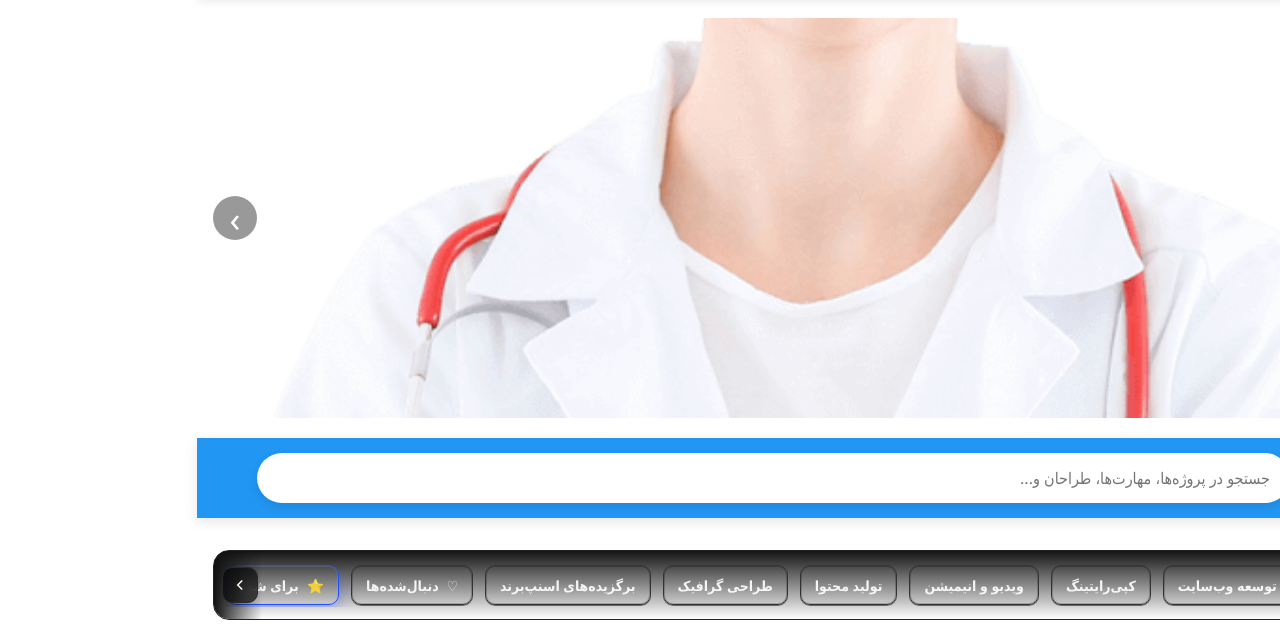
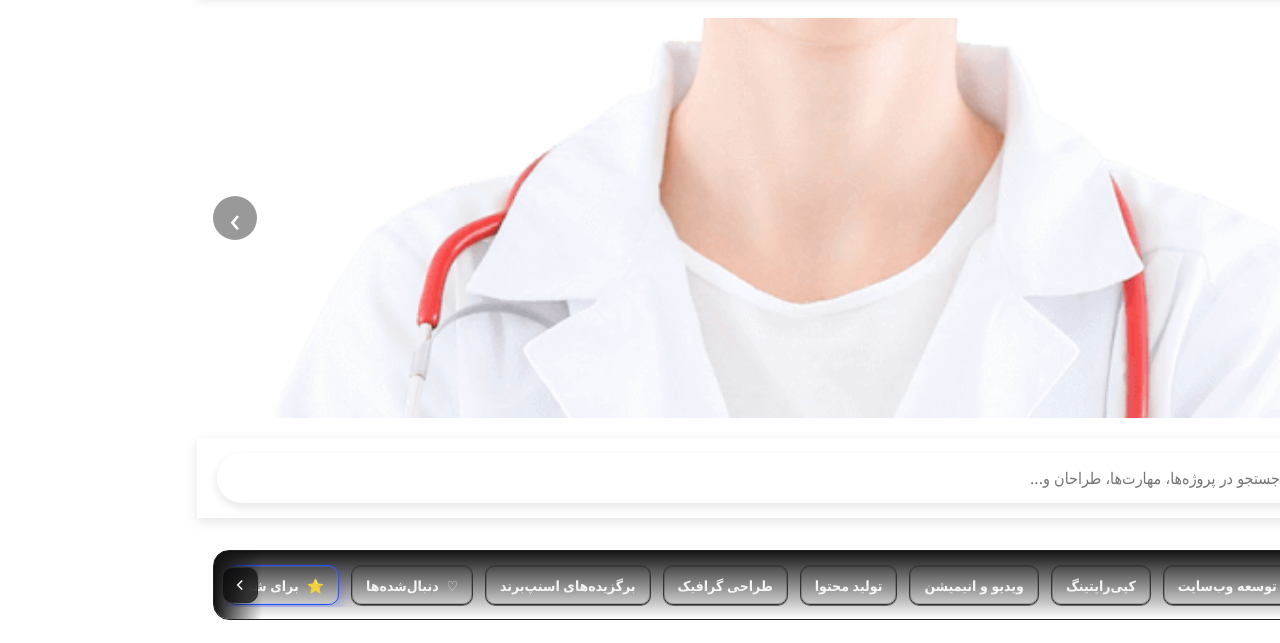
Before and after one commit to nikta1379/freelanceri-site, a plain HTML site: page index.html in a window 1280 px wide. Shown: the part 157-800 px from the top of the page. Drawn offline with Linux system fonts and the light colour scheme.

Commit message:
Update index.html

```diff
--- a/index.html
+++ b/index.html
@@ -43,6 +43,10 @@
     }
 
     body {
+      background: white;
+      margin: 0;
+      padding: 0;
+      font-family: 'Vazir', sans-serif;
       direction: rtl;
     }
 
@@ -325,7 +329,7 @@
     /* ===== نوار جستجوی تمام صفحه ===== */
     .search-full-width {
       position: relative;
-      background-color: var(--blue-light);
+
       height: var(--search-height);
       display: flex;
       align-items: center;
@@ -335,12 +339,15 @@
 
     .search-container {
       width: 100%;
-      max-width: 1200px;
       margin: 0 auto;
       padding: 0 20px;
       display: flex;
       align-items: center;
       gap: 15px;
+      /* Right-align the container content */
+      justify-content: flex-start;
+      direction: rtl;
+
     }
 
     .search-box {
@@ -351,16 +358,33 @@
       overflow: hidden;
       box-shadow: 0 4px 10px rgba(0, 0, 0, 0.1);
       height: 50px;
+      /* Make search box full width */
+      width: 100%;
+      position: relative;
+
     }
 
     .search-input {
       flex: 1;
       border: none;
-      padding: 0 20px;
+      padding: 0 50px 0 20px; /* Add padding for search icon */
       font-size: 16px;
       outline: none;
       background: transparent;
       color: #333;
+      direction: rtl;
+      width: 100%;
+    }
+
+    /* Add search icon styling */
+    .search-icon {
+      position: absolute;
+      right: 15px;
+      top: 50%;
+      transform: translateY(-50%);
+      color: #666;
+      pointer-events: none;
+      z-index: 1;
     }
 
     .search-actions {
@@ -807,9 +831,7 @@
       gap: 10px
     }
 
-    .filter-btn {
-      order: -1;
-    }
+
 
     /* در RTL این باعث می‌شود دکمه در ابتدای سطر (سمت راست) قرار گیرد */
     .brand {
@@ -1609,6 +1631,11 @@
         </aside>
       </div>
       <div class="search-box">
+        <!-- Add magnifying glass icon -->
+        <svg class="search-icon" width="20" height="20" viewBox="0 0 24 24" fill="none" stroke="currentColor" stroke-width="2">
+          <circle cx="11" cy="11" r="8"></circle>
+          <path d="m21 21-4.35-4.35"></path>
+        </svg>
         <input type="text" class="search-input" placeholder="جستجو در پروژه‌ها، مهارت‌ها، طراحان و...">
       </div>
 
@@ -1791,7 +1818,7 @@
 
         <article class="card">
           <div class="thumb">
-            <img src="https://images.unsplash.com/photo-1441986380878-c4248f5b8b5b?q=80&w=1887&auto=format&fit=crop"
+            <img src="https://images.unsplash.com/photo-1461749280684-dccba630e2f6?q=80&w=1887&auto=format&fit=crop"
               alt="گرید کارت‌های محصول" loading="lazy" />
             <span class="badge">تجارت الکترونیک</span>
           </div>
```
